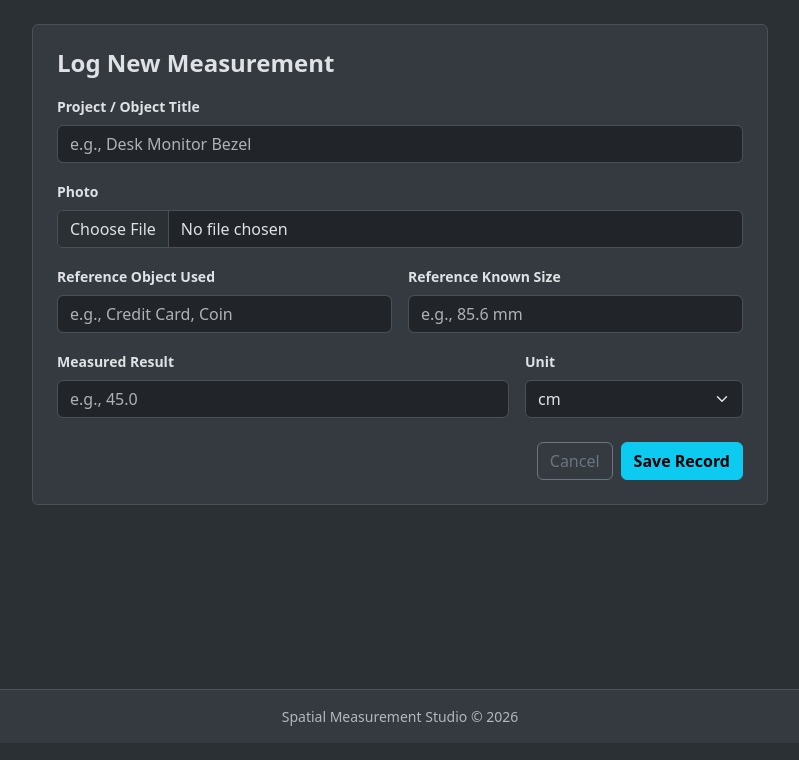
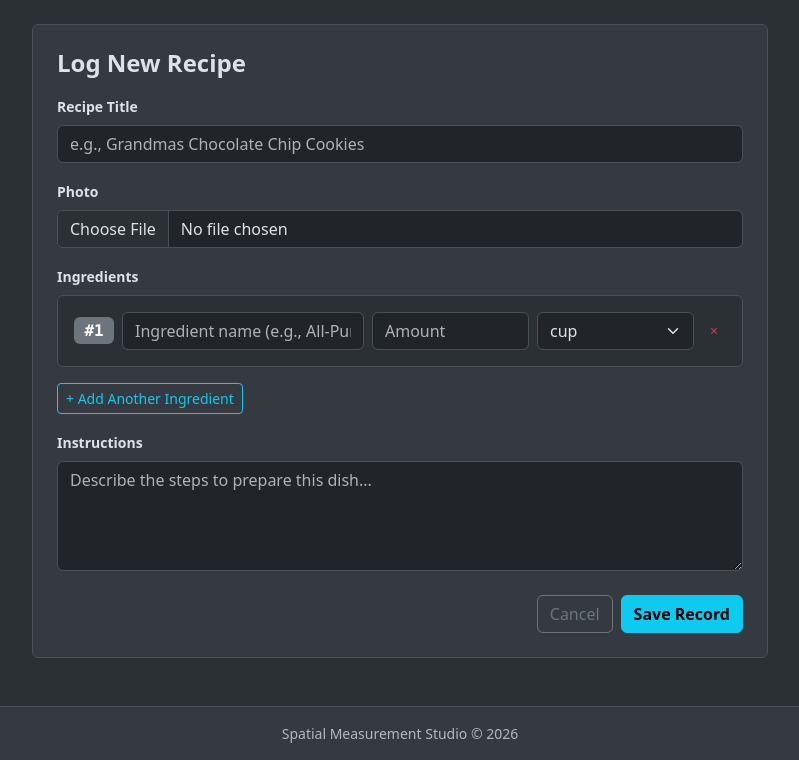
Before and after one commit to csrpcstudycs50/cs50-project, a Flask app: page /upload in a window 1280 px wide. Shown: the part 57-817 px from the top of the page, without its empty margins (240-1039 px from the left). Before the commit the page ends 783 px from the top, so only its background shows below. Run offline with Flask 3, Linux system fonts and the light colour scheme.

Commit message:
tried to do recipe version of the project but decided that i want to use ai in a diffrent way  so i am just going to start a new project and save this before i erase everything

```diff
--- a/app.py
+++ b/app.py
@@ -48,8 +48,7 @@ def index():
 def upload():
     if request.method == 'POST':
         project_name = request.form.get('project_name')
-        reference_object = request.form.get('reference_object')
-        reference_size = request.form.get('reference_size')
+        instructions = request.form.get('instructions')
         measured_value = request.form.get('measured_value')
         unit = request.form.get('unit')
         file = request.files.get('image')
@@ -60,12 +59,12 @@ def upload():
             file.save(filepath)
 
             conn = get_db_connection()
-            conn.execute('''
-                INSERT INTO projects (project_name, image_filename, reference_object, reference_size, measured_value, unit)
-                VALUES (?, ?, ?, ?, ?, ?)
-            ''', (project_name, filename, reference_object, reference_size, measured_value, unit))
-            conn.commit()
-            conn.close()
+            # conn.execute('''
+            #     INSERT INTO projects (project_name, image_filename, reference_object, reference_size, measured_value, unit)
+            #     VALUES (?, ?, ?, ?, ?, ?)
+            # ''', (project_name, filename, reference_object, reference_size, measured_value, unit))
+            # conn.commit()
+            # conn.close()
 
             return redirect(url_for('index'))
 
--- a/templates/upload.html
+++ b/templates/upload.html
@@ -4,14 +4,15 @@
 <div class="row justify-content-center">
     <div class="col-md-8">
         <div class="card bg-body-secondary border p-4">
-            <h2 class="h4 fw-bold mb-3">Log New Measurement</h2>
+            <h2 class="h4 fw-bold mb-3">Log New Recipe</h2>
 
             <form action="/upload" method="POST" enctype="multipart/form-data">
 
-                <!-- Project Name -->
+                <!-- Recipe Title -->
                 <div class="mb-3">
-                    <label for="project_name" class="form-label small fw-semibold">Project / Object Title</label>
-                    <input type="text" id="project_name" name="project_name" class="form-control" placeholder="e.g., Desk Monitor Bezel" required>
+                    <label for="project_name" class="form-label small fw-semibold">Recipe Title</label>
+                    <input type="text" id="project_name" name="project_name" class="form-control"
+                        placeholder="e.g., Grandmas Chocolate Chip Cookies" required>
                 </div>
 
                 <!-- Image File Input -->
@@ -20,33 +21,100 @@
                     <input type="file" id="image" name="image" accept="image/*" class="form-control" required>
                 </div>
 
-                <!-- Reference Information -->
-                <div class="row g-3 mb-3">
-                    <div class="col-md-6">
-                        <label for="reference_object" class="form-label small fw-semibold">Reference Object Used</label>
-                        <input type="text" id="reference_object" name="reference_object" class="form-control" placeholder="e.g., Credit Card, Coin" required>
+                <!-- Ingredients Section -->
+                <div class="mb-3">
+                    <label class="form-label small fw-semibold mb-2">Ingredients</label>
+
+                    <div id="ingredientsContainer" class="d-flex flex-column gap-2">
+
+                        <!-- Ingredient Row 1 -->
+                        <div class="ingredient-row p-3 border rounded bg-body-tertiary">
+
+                            <!-- Mobile Header -->
+                            <div class="d-flex justify-content-between align-items-center mt-1 mb-2 d-md-none">
+                                <span class="ingredient-number badge text-bg-secondary font-monospace">#1</span>
+                                <button type="button"
+                                    class="btn btn-sm btn-link text-danger text-decoration-none remove-btn p-0 fs-5 lh-1"
+                                    title="Remove">
+                                    &times;
+                                </button>
+                            </div>
+
+                            <!-- Form Grid -->
+                            <div class="row g-2 align-items-center">
+                                <!-- Desktop Badge -->
+                                <div class="col-auto d-none d-md-block">
+                                    <span class="ingredient-number badge text-bg-secondary font-monospace fs-6">#1</span>
+                                </div>
+
+                                <!-- Name Field -->
+                                <div class="col-12 col-md">
+                                    <input type="text" name="ingredients" class="form-control"
+                                        placeholder="Ingredient name (e.g., All-Purpose Flour)" required>
+                                </div>
+
+                                <!-- Amount Field -->
+                                <div class="col-7 col-md-3">
+                                    <input type="number" name="measured_value" class="form-control"
+                                        placeholder="Amount" step="any" required>
+                                </div>
+
+                                <!-- Unit Select -->
+                                <div class="col-5 col-md-3">
+                                    <select name="unit" class="form-select" required>
+                                        <optgroup label="Volume">
+                                            <option value="tsp">tsp</option>
+                                            <option value="tbsp">tbsp</option>
+                                            <option value="fl oz">fl oz</option>
+                                            <option value="cup" selected>cup</option>
+                                            <option value="pt">pt</option>
+                                            <option value="qt">qt</option>
+                                            <option value="gal">gal</option>
+                                            <option value="ml">ml</option>
+                                            <option value="l">l</option>
+                                        </optgroup>
+                                        <optgroup label="Weight">
+                                            <option value="g">g</option>
+                                            <option value="kg">kg</option>
+                                            <option value="oz">oz</option>
+                                            <option value="lb">lb</option>
+                                        </optgroup>
+                                        <optgroup label="Other">
+                                            <option value="unit">unit</option>
+                                            <option value="clove">clove</option>
+                                            <option value="pinch">pinch</option>
+                                            <option value="dash">dash</option>
+                                            <option value="slice">slice</option>
+                                            <option value="can">can</option>
+                                            <option value="package">pkg</option>
+                                        </optgroup>
+                                    </select>
+                                </div>
+
+                                <!-- Desktop Remove Button -->
+                                <div class="col-auto d-none d-md-block">
+                                    <button type="button"
+                                        class="btn btn-sm btn-outline-danger border-0 remove-btn px-2"
+                                        title="Remove">
+                                        &times;
+                                    </button>
+                                </div>
+                            </div>
+
+                        </div>
+
                     </div>
-                    <div class="col-md-6">
-                        <label for="reference_size" class="form-label small fw-semibold">Reference Known Size</label>
-                        <input type="text" id="reference_size" name="reference_size" class="form-control" placeholder="e.g., 85.6 mm" required>
-                    </div>
+
+                    <button type="button" id="addIngredientBtn" class="btn btn-outline-info btn-sm mt-3">
+                        + Add Another Ingredient
+                    </button>
                 </div>
 
-                <!-- Measured Result -->
-                <div class="row g-3 mb-4">
-                    <div class="col-md-8">
-                        <label for="measured_value" class="form-label small fw-semibold">Measured Result</label>
-                        <input type="text" id="measured_value" name="measured_value" class="form-control" placeholder="e.g., 45.0" required>
-                    </div>
-                    <div class="col-md-4">
-                        <label for="unit" class="form-label small fw-semibold">Unit</label>
-                        <select id="unit" name="unit" class="form-select">
-                            <option value="cm" selected>cm</option>
-                            <option value="mm">mm</option>
-                            <option value="in">in</option>
-                            <option value="ft">ft</option>
-                        </select>
-                    </div>
+                <!-- Instructions Section -->
+                <div class="mb-4">
+                    <label for="instructions" class="form-label small fw-semibold">Instructions</label>
+                    <textarea id="instructions" name="instructions" class="form-control" rows="4"
+                        placeholder="Describe the steps to prepare this dish..."></textarea>
                 </div>
 
                 <!-- Buttons -->
```
